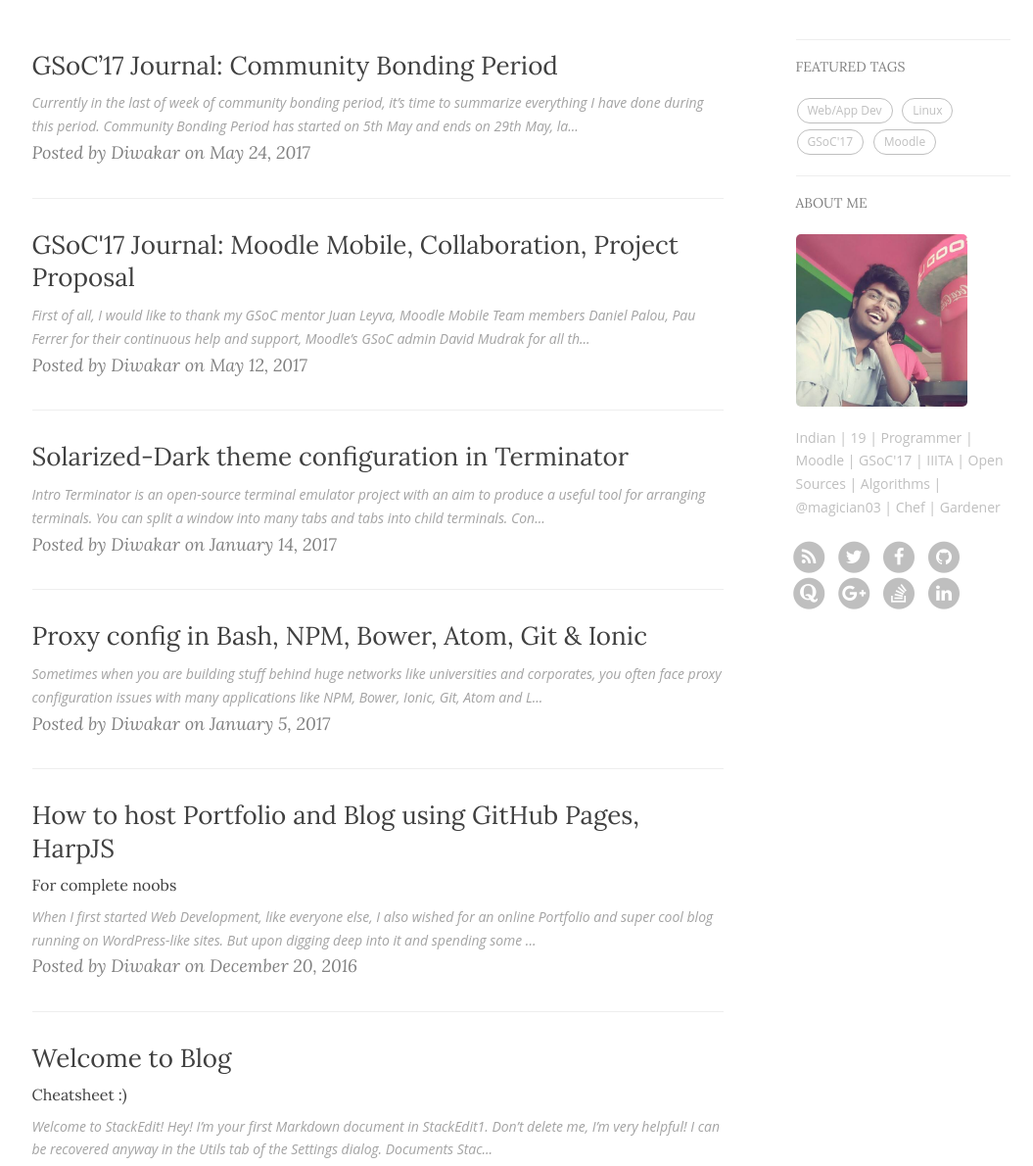
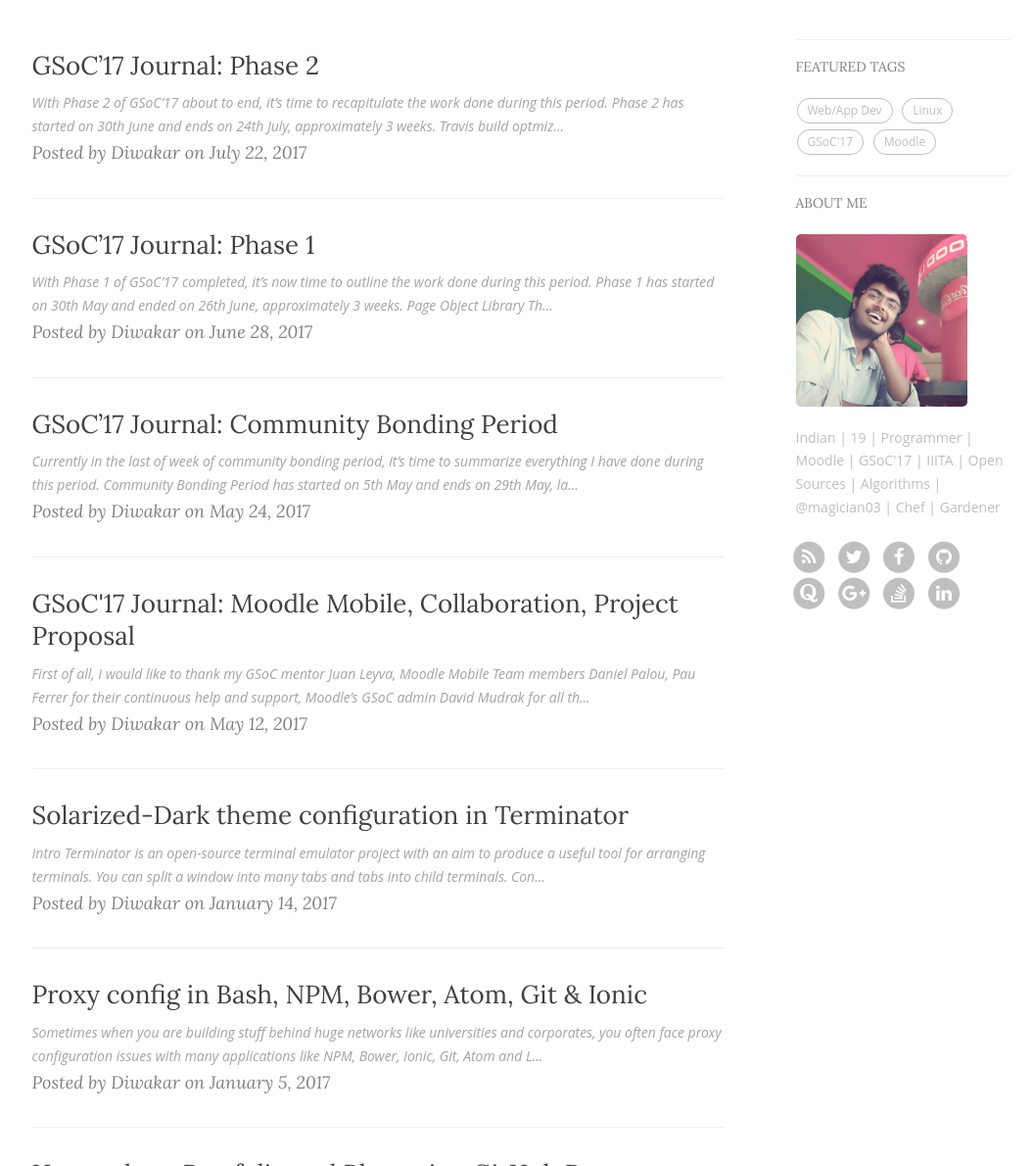
Before and after one commit to magician03/magician03.github.io, a Jekyll site: the page built from index.html, in a window 1280 px wide and 1400 px high, scrolled down 908 px. Shown: the part 210-1400 px from the top of the window at 98% size, without its empty margins (135-1190 px from the left). Built offline with Jekyll 4.4.1, drawn with Linux system fonts in a browser that asks for light colours; nearby versions of some CDN libraries; the list of posts is cut into pages by our own code; comment, search, counter and statistics services are not loaded; part of the change alters nothing that is shown; some of the changed text lies outside the part shown.

Commit message:
2 blog posts, resume added

```diff
--- a/_includes/nav.html
+++ b/_includes/nav.html
@@ -25,7 +25,7 @@
                         <a href="{{ site.baseurl }}/">Home</a>
                     </li>
                     <li>
-                        <a href="https://drive.google.com/file/d/0B3LfUAsdWPolNUw5VUE0VExXQTQ/view?usp=sharing">Resume</a>
+                        <a href="https://drive.google.com/file/d/0B3LfUAsdWPolSjVsbENuNW1KV1U/view?usp=sharing">Resume</a>
                     </li>
                     {% for page in site.pages %}{% if page.title %}
                     <li>
--- /dev/null
+++ b/_posts/2017-06-28-gsoc-moodle-phase-1.md
@@ -0,0 +1,67 @@
+---
+layout: post
+title: "GSoC’17 Journal: Phase 1"
+date: 2017-06-28
+author:     "Diwakar"
+header-img: "https://image.ibb.co/hYvGVk/zjx_EZsc6a_JEd.png"
+tags:
+  - GSoC'17
+  - Moodle
+  - Web/App Dev
+
+---
+
+
+With Phase 1 of GSoC'17 completed, it's now time to outline the work done during this period. Phase 1 has started on 30th May and ended on 26th June, approximately 3 weeks.
+
+### Page Object Library
+
+The page object library which is used to interact with the web page and test it was outdated. It is now updated with latest protractor features like `ExpectedConditions` , `wait`, `sleep` etc. This helped the testing in many ways, especially, as the app totally depends on Web Services calls and heavy Ionic and Angular rendering, it takes uncertain times to load the web pages. With the new improved library these problems are addressed well.
+
+### Karma Unit Tests
+
+Karma Unit tests which are written for premature version of the App are currently outdated and might be misleading for beginner contributors. Since there are no plans to add Unit Tests any time soon, they are safely removed along with its related karma dependencies.
+
+### Travis-Sauce-Protractor Config files
+
+Configuration files for Travis-Sauce-Protractor are written for Browser, Android, iOS. Android, iOS are to be via local machine with few number of tests at a time(as suace emulators, devices aren't restarting well often and are quite inconsistent). Browsers however work well and are relatively consistent with performance, so E2E testing is done SauceLabs via Travis. The Travis .yaml file is also updated accordingly and seprate config files are created for each purposes.
+
+
+### Correction of E2E Test Suites
+
+E2E tests which are present earlier are incorrect and are failing(thereby failing the Travis build). Also, there is a new course in the demo site 'Digital Literacy' added by MoodleHQ Team to exclusively test Mobile App features. So, all the course-specific tests are now corrected and migrated to that course. All other tests are also now corrected and passing the Travis build.
+
+Here is the list of test-suites corrected :
+* `files.spec.js`
+* `notes.spec.js`
+* `calendar.spec.js`
+* `contacts.spec.js`
+* `participants.spec.js`
+* `notification.spec.js`
+* `coursecompletion.spec.js`
+* `teacher_participation.spec.js`
+* `label.spec.js`
+* `login.spec.js`
+* `survey.spec.js`
+* `grades.spec.js`
+* `courses.spec.js`
+* `teacher_new_staff_induction_course.spec.js`
+* `mod_book.spec.js`
+* `mod_chat.spec.js`
+* `resource.spec.js`
+* `mod_wiki.spec.js`
+* `settings.spec.js`
+* `quiz.spec.js`
+* `mod_forum.spec.js`
+* `mod_assign.spec.js`
+* `mod_choice.spec.js`
+* `mod_folder.spec.js`
+* `mod_glossary.spec.js`
+* `teacher_course.spec.js`
+* `teacher_grades.spec.js`
+* `course_contents.spec.js`
+* `course_filtering.spec.js`
+
+### Few related links :
+* [Git branch for the GSoC'17 work](https://github.com/magician03/moodlemobile2/tree/gsoc2017)
+* [Travis Build History for MoodleMobile2 Build & Testing](https://travis-ci.org/magician03/moodlemobile2/builds)
--- /dev/null
+++ b/_posts/2017-07-22-gsoc-moodle-phase-2.md
@@ -0,0 +1,56 @@
+---
+layout: post
+title: "GSoC’17 Journal: Phase 2"
+date: 2017-07-22
+author:     "Diwakar"
+header-img: "https://image.ibb.co/hYvGVk/zjx_EZsc6a_JEd.png"
+tags:
+  - GSoC'17
+  - Moodle
+  - Web/App Dev
+
+---
+
+
+With Phase 2 of GSoC'17 about to end, it's time to recapitulate the work done during this period. Phase 2 has started on 30th June and ends on 24th July, approximately 3 weeks.
+
+### Travis build optmization
+
+With increasing number of tests the Travis build is timing out (50 min hard timeout) and this became main problem. The entire Travis Build process is then reconfigured, now it uses job matrix with 7 jobs. Each job is taking ~30-40 min to complete. The Node packages are also now cached in the build. This effectively reduces the enviroment setup internally inside Travis by 5 min for each job(quite valuable!).
+
+### E2E Documentation draft
+
+Existing documentation for E2E testing is outdated. The new improved Documentation is drafted and is 80% done. It now allows users to perform the E2E testing in the 3 different setups. The official Moodle Docs will be updated in Final Phase.
+
+### Improved TestSuites
+Some tests which can be easily improved/optimised are updated.All the tests are now working w.r.t integration branch(up-to-date Mobile Team development workflow). Rest will be improved in Final Phase.
+
+### New TestSuites
+New TestSuites have been added to test new functionalities of the App. Lesson, Feedback, Database, User profiles, CourseOverview and other resource modules are few of these.
+
+### Progress Recap
+
+#### Work done to date
+* All the existing test suites are corrected
+* New test suites for new activities/features have been added
+* All are passing in Travis CI and SauceLabs browsers
+* E2E documentation is 80% done
+* Travis build greatly optimised by generating build matrix (7 jobs currently) and caching the node packages
+
+#### Yet to do
+*  Minor updates & Publish the documentation
+*  Update the test suites to test new features in various activities and other new features
+
+### Current Stats
+
+* 143 E2E Tests
+* 36 Test Suites
+* 3hr 45min of actual Travis Build/Test time
+* 40 min Travis Build/Test time after optimization
+* 7 Travis jobs
+* 39 Git commits
+
+### Few related Links
+* [Git branch for the GSoC'17 work](https://github.com/magician03/moodlemobile2/tree/gsoc2017)
+* [Travis Build History for MoodleMobile2 Build & Testing](https://travis-ci.org/magician03/moodlemobile2/builds)
+* [E2E Documentation draft](https://docs.google.com/document/d/1H7nQVvkYySftJX16dycBNdoK1xFRQN0MUsnvzUv6eJc/edit?usp=sharing)
```
